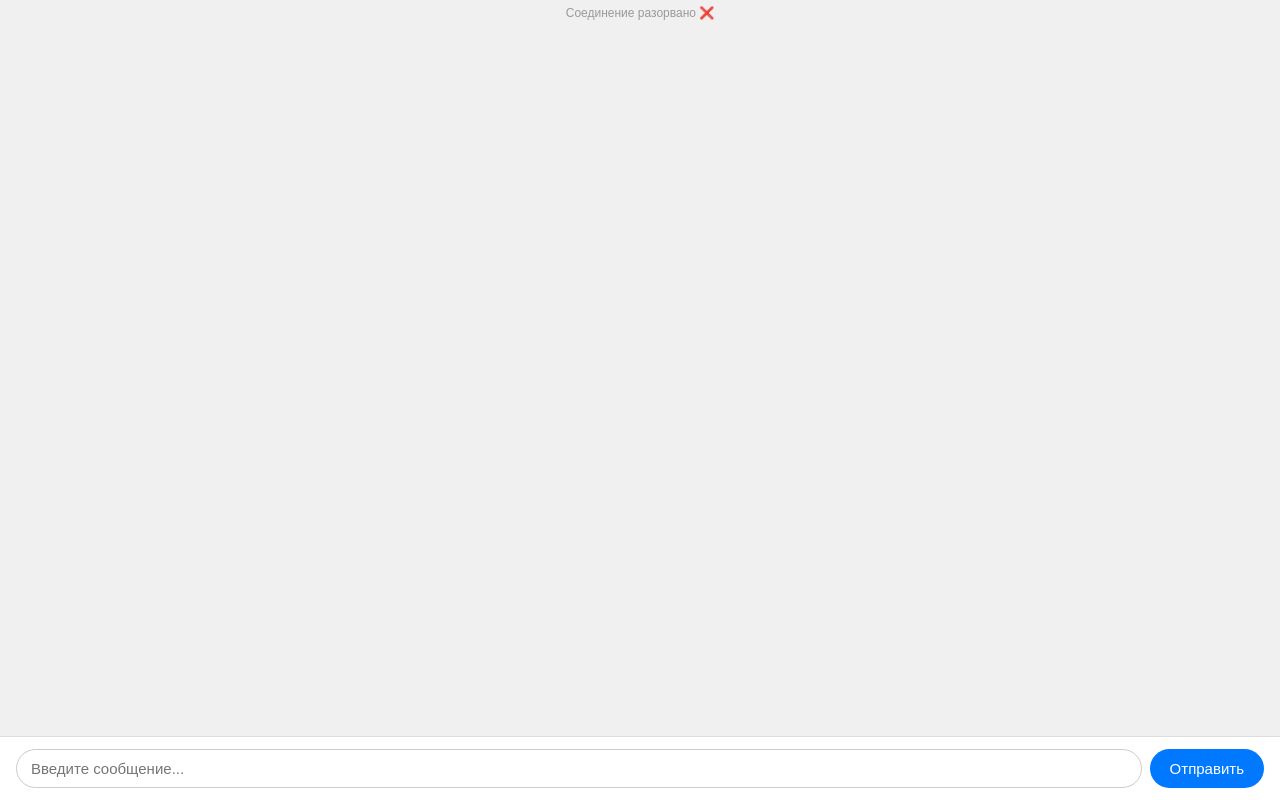
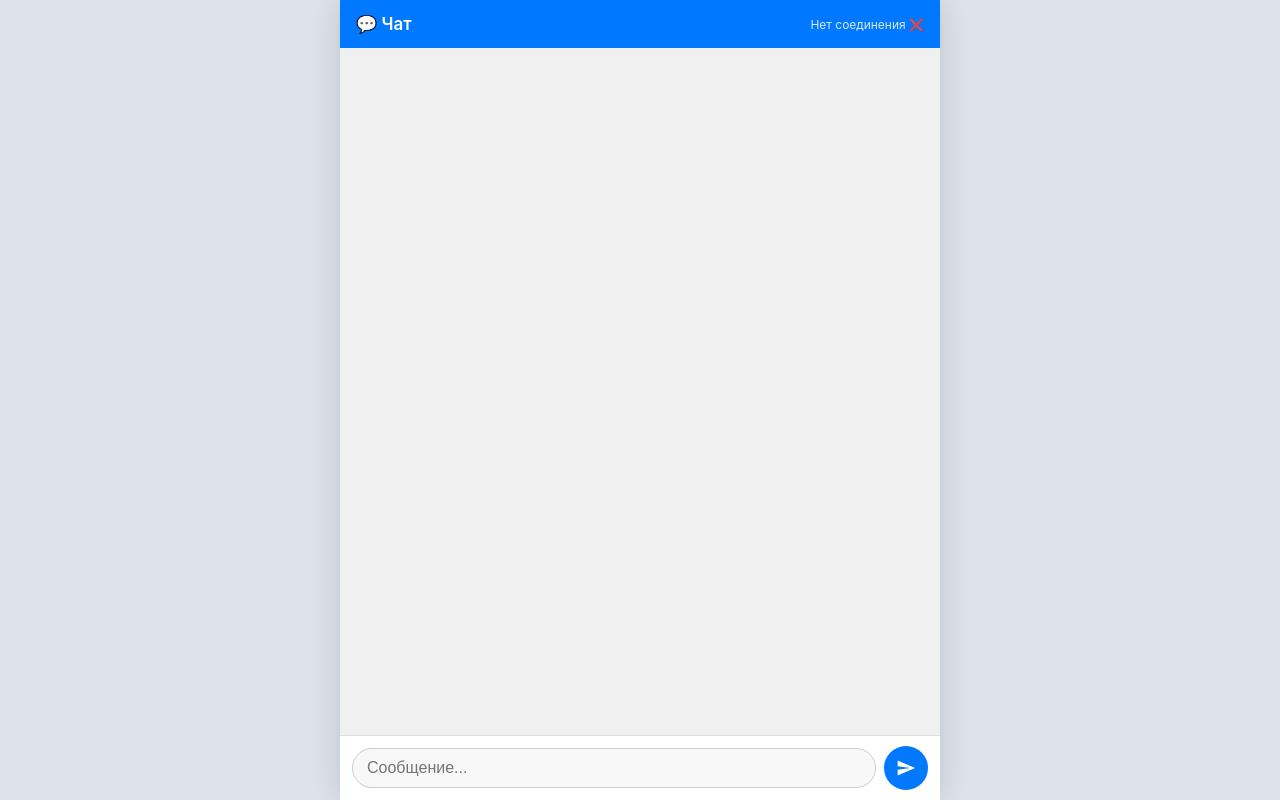
Before and after one commit to DepMSK37/Chat, a website: page index.html in a window 1280 px wide. Drawn offline with Linux system fonts and the light colour scheme.

Commit message:
Update index.html

```diff
--- a/index.html
+++ b/index.html
@@ -2,27 +2,73 @@
 <html lang="ru">
 <head>
   <meta charset="UTF-8" />
+  <!-- Обязательный тег для корректного масштабирования на мобильных -->
+  <meta name="viewport" content="width=device-width, initial-scale=1.0" />
   <title>Простой чат</title>
   <style>
-    * { box-sizing: border-box; margin: 0; padding: 0; }
-    body { font-family: sans-serif; display: flex; flex-direction: column; height: 100vh; background: #f0f0f0; }
+    * {
+      box-sizing: border-box;
+      margin: 0;
+      padding: 0;
+    }
 
+    body {
+      font-family: -apple-system, BlinkMacSystemFont, "Segoe UI", sans-serif;
+      display: flex;
+      flex-direction: column;
+      height: 100dvh; /* dvh корректно работает на мобильных с адресной строкой */
+      background: #f0f0f0;
+    }
+
+    /* --- Шапка --- */
+    #header {
+      background: #0078ff;
+      color: #fff;
+      padding: 14px 16px;
+      font-size: 17px;
+      font-weight: 600;
+      flex-shrink: 0;
+      display: flex;
+      align-items: center;
+      justify-content: space-between;
+    }
+
+    #status {
+      font-size: 12px;
+      font-weight: 400;
+      opacity: 0.85;
+    }
+
+    /* --- Список сообщений --- */
     #messages {
       flex: 1;
       overflow-y: auto;
-      padding: 16px;
+      padding: 12px 16px;
       display: flex;
       flex-direction: column;
-      gap: 8px;
+      gap: 6px;
+      /* Плавная прокрутка на мобильных */
+      -webkit-overflow-scrolling: touch;
     }
 
+    /* --- Сообщение --- */
     .msg {
-      max-width: 60%;
-      padding: 10px 14px;
+      max-width: 75%;
+      padding: 8px 12px;
       border-radius: 16px;
       font-size: 15px;
       line-height: 1.4;
       word-break: break-word;
+      position: relative;
+    }
+
+    /* Время внутри сообщения */
+    .msg .time {
+      display: block;
+      font-size: 11px;
+      margin-top: 4px;
+      opacity: 0.65;
+      text-align: right;
     }
 
     /* Мои сообщения — справа, синие */
@@ -42,12 +88,26 @@
       box-shadow: 0 1px 3px rgba(0,0,0,.1);
     }
 
+    /* Системные сообщения по центру */
+    .msg.system {
+      align-self: center;
+      background: transparent;
+      color: #999;
+      font-size: 12px;
+      padding: 4px 8px;
+    }
+
+    /* --- Форма отправки --- */
     #form {
       display: flex;
+      align-items: center;
       gap: 8px;
-      padding: 12px 16px;
+      padding: 10px 12px;
       background: #fff;
-      border-top: 1px solid #ddd;
+      border-top: 1px solid #e0e0e0;
+      flex-shrink: 0;
+      /* Отступ снизу для iPhone с "чёлкой" */
+      padding-bottom: max(10px, env(safe-area-inset-bottom));
     }
 
     #input {
@@ -57,39 +117,85 @@
       border-radius: 24px;
       font-size: 15px;
       outline: none;
+      /* Запрет автомасштабирования на iOS */
+      font-size: max(16px, 1em);
+      background: #f8f8f8;
     }
 
-    #input:focus { border-color: #0078ff; }
-
-    #form button {
-      padding: 10px 20px;
-      background: #0078ff;
-      color: #fff;
-      border: none;
-      border-radius: 24px;
-      font-size: 15px;
-      cursor: pointer;
+    #input:focus {
+      border-color: #0078ff;
+      background: #fff;
     }
 
-    #form button:hover { background: #005ecc; }
+    #send-btn {
+      flex-shrink: 0;
+      width: 44px;
+      height: 44px;
+      background: #0078ff;
+      border: none;
+      border-radius: 50%;
+      cursor: pointer;
+      display: flex;
+      align-items: center;
+      justify-content: center;
+      transition: background 0.15s;
+    }
 
-    #status {
-      text-align: center;
-      padding: 6px;
-      font-size: 12px;
-      color: #999;
+    #send-btn:hover { background: #005ecc; }
+    #send-btn:active { background: #0060cc; transform: scale(0.95); }
+
+    /* Иконка стрелки внутри кнопки */
+    #send-btn svg {
+      width: 20px;
+      height: 20px;
+      fill: #fff;
+    }
+
+    /* --- Адаптив для десктопа — ограничиваем ширину чата --- */
+    @media (min-width: 640px) {
+      body {
+        align-items: center;
+        background: #dde3ea;
+      }
+
+      #chat-wrapper {
+        width: 100%;
+        max-width: 600px;
+        height: 100dvh;
+        display: flex;
+        flex-direction: column;
+        background: #f0f0f0;
+        box-shadow: 0 0 30px rgba(0,0,0,.15);
+      }
     }
   </style>
 </head>
 <body>
 
-  <div id="status">Подключение...</div>
-  <div id="messages"></div>
+  <div id="chat-wrapper">
+    <div id="header">
+      <span>💬 Чат</span>
+      <span id="status">Подключение...</span>
+    </div>
 
-  <form id="form">
-    <input id="input" type="text" placeholder="Введите сообщение..." autocomplete="off" />
-    <button type="submit">Отправить</button>
-  </form>
+    <div id="messages"></div>
+
+    <form id="form">
+      <input
+        id="input"
+        type="text"
+        placeholder="Сообщение..."
+        autocomplete="off"
+        enterkeyhint="send"
+      />
+      <button type="submit" id="send-btn">
+        <!-- Иконка отправки -->
+        <svg viewBox="0 0 24 24" xmlns="http://www.w3.org/2000/svg">
+          <path d="M2 21l21-9L2 3v7l15 2-15 2z"/>
+        </svg>
+      </button>
+    </form>
+  </div>
 
   <script>
     const messagesEl = document.getElementById("messages");
@@ -98,50 +204,83 @@
     const input      = document.getElementById("input");
 
     // Автоматически выбираем протокол:
-    // — локально:  ws://localhost:3000
-    // — на Railway: wss://chat-xxxx.up.railway.app
+    // локально → ws://, на Railway → wss://
     const protocol = location.protocol === "https:" ? "wss" : "ws";
     const ws = new WebSocket(`${protocol}://${window.location.host}`);
 
     ws.onopen = () => {
-      statusEl.textContent = "Соединение установлено ✅";
+      statusEl.textContent = "Online ✅";
     };
 
     ws.onclose = () => {
-      statusEl.textContent = "Соединение разорвано ❌";
+      statusEl.textContent = "Нет соединения ❌";
     };
 
     ws.onerror = () => {
-      statusEl.textContent = "Ошибка соединения ⚠️";
+      statusEl.textContent = "Ошибка ⚠️";
     };
 
-    // --- Получили сообщение от другого пользователя ---
+    // --- Обрабатываем входящие пакеты от сервера ---
     ws.onmessage = (event) => {
-      addMessage(event.data, "theirs");
+      const data = JSON.parse(event.data);
+
+      if (data.type === "history") {
+        // Получили историю при подключении — рисуем все сообщения
+        data.messages.forEach((msg) => addMessage(msg.text, "theirs", msg.time));
+
+      } else if (data.type === "message") {
+        // Обычное новое сообщение от другого пользователя
+        addMessage(data.message.text, "theirs", data.message.time);
+      }
     };
 
     // --- Отправка сообщения ---
     form.addEventListener("submit", (e) => {
       e.preventDefault();
       const text = input.value.trim();
-      if (!text) return;
+      if (!text || ws.readyState !== WebSocket.OPEN) return;
 
-      ws.send(text);            // отправляем на сервер
-      addMessage(text, "mine"); // сразу показываем у себя
+      // Время генерируем локально только для своих сообщений
+      const time = new Date().toLocaleTimeString("ru-RU", { hour: "2-digit", minute: "2-digit" });
+
+      // Отправляем на сервер в виде JSON
+      ws.send(JSON.stringify({ text }));
+
+      // Сразу показываем у себя
+      addMessage(text, "mine", time);
+
       input.value = "";
       input.focus();
     });
 
-    // --- Добавляем сообщение в список ---
-    function addMessage(text, type) {
+    // --- Рисуем сообщение в чате ---
+    function addMessage(text, type, time) {
       const div = document.createElement("div");
       div.className = `msg ${type}`;
-      div.textContent = text;
+
+      const textNode = document.createTextNode(text);
+      div.appendChild(textNode);
+
+      // Добавляем время если есть
+      if (time) {
+        const timeEl = document.createElement("span");
+        timeEl.className = "time";
+        timeEl.textContent = time;
+        div.appendChild(timeEl);
+      }
+
       messagesEl.appendChild(div);
+      scrollToBottom();
+    }
 
-      // Автопрокрутка вниз
+    // --- Прокрутка вниз ---
+    function scrollToBottom() {
       messagesEl.scrollTop = messagesEl.scrollHeight;
     }
+
+    // На мобильных клавиатура уменьшает viewport —
+    // при её появлении прокручиваем чат вниз
+    window.addEventListener("resize", scrollToBottom);
   </script>
 
 </body>
```
